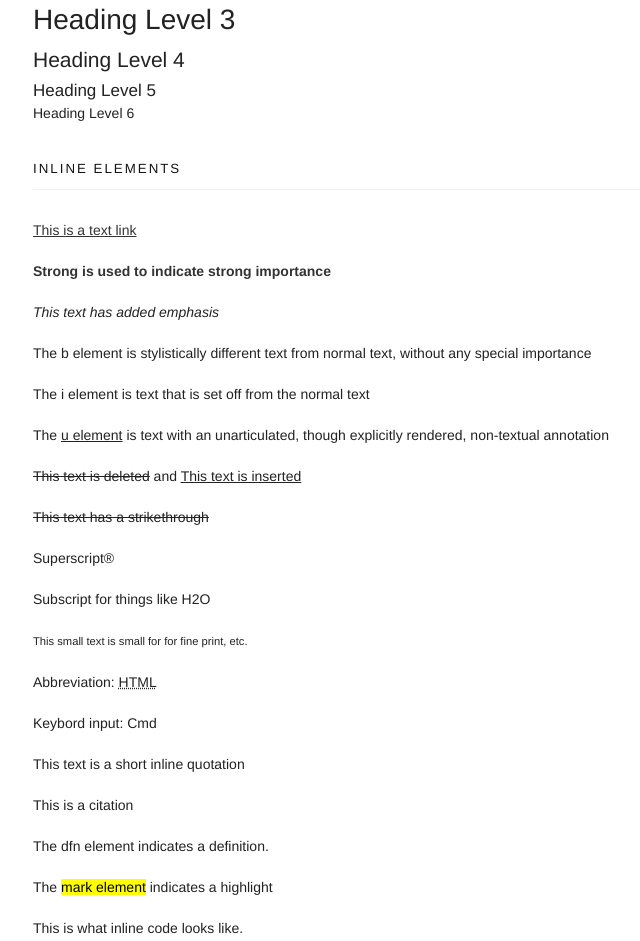
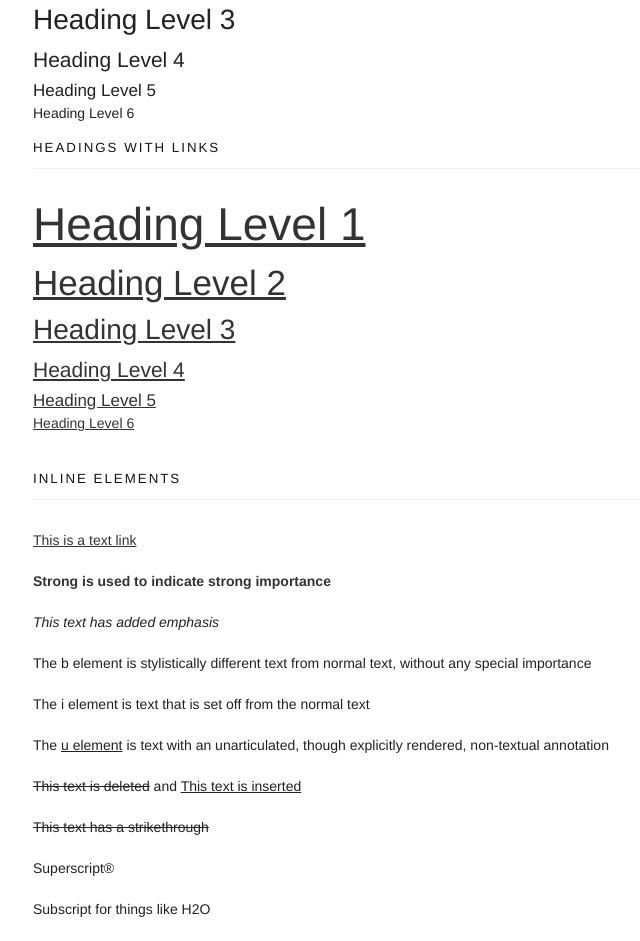
Before and after one commit to bhasson/tribtalk-styleguide, a plain HTML site: page index.html in a window 1280 px wide. Shown: the part 3078-4019 px from the top of the page, without its empty margins (377-1017 px from the left). Drawn offline with Linux system fonts and the light colour scheme.

Commit message:
add headings with links

```diff
--- a/index.html
+++ b/index.html
@@ -219,6 +219,16 @@
 	            <h5>Heading Level 5</h5>
 	            <h6>Heading Level 6</h6>
         </div>
+        <div class="row">
+            <h2 class="sg-header">Headings with links</h2>
+            <hr/>
+                <h1><a href="">Heading Level 1</a></h1>
+                <h2><a href="">Heading Level 2</a></h2>
+                <h3><a href="">Heading Level 3</a></h3>
+                <h4><a href="">Heading Level 4</a></h4>
+                <h5><a href="">Heading Level 5</a></h5>
+                <h6><a href="">Heading Level 6</a></h6>
+        </div>
         <br class="clear"/>
         <div class="row">
         	<h2 class="sg-header">Inline Elements</h2>
```
